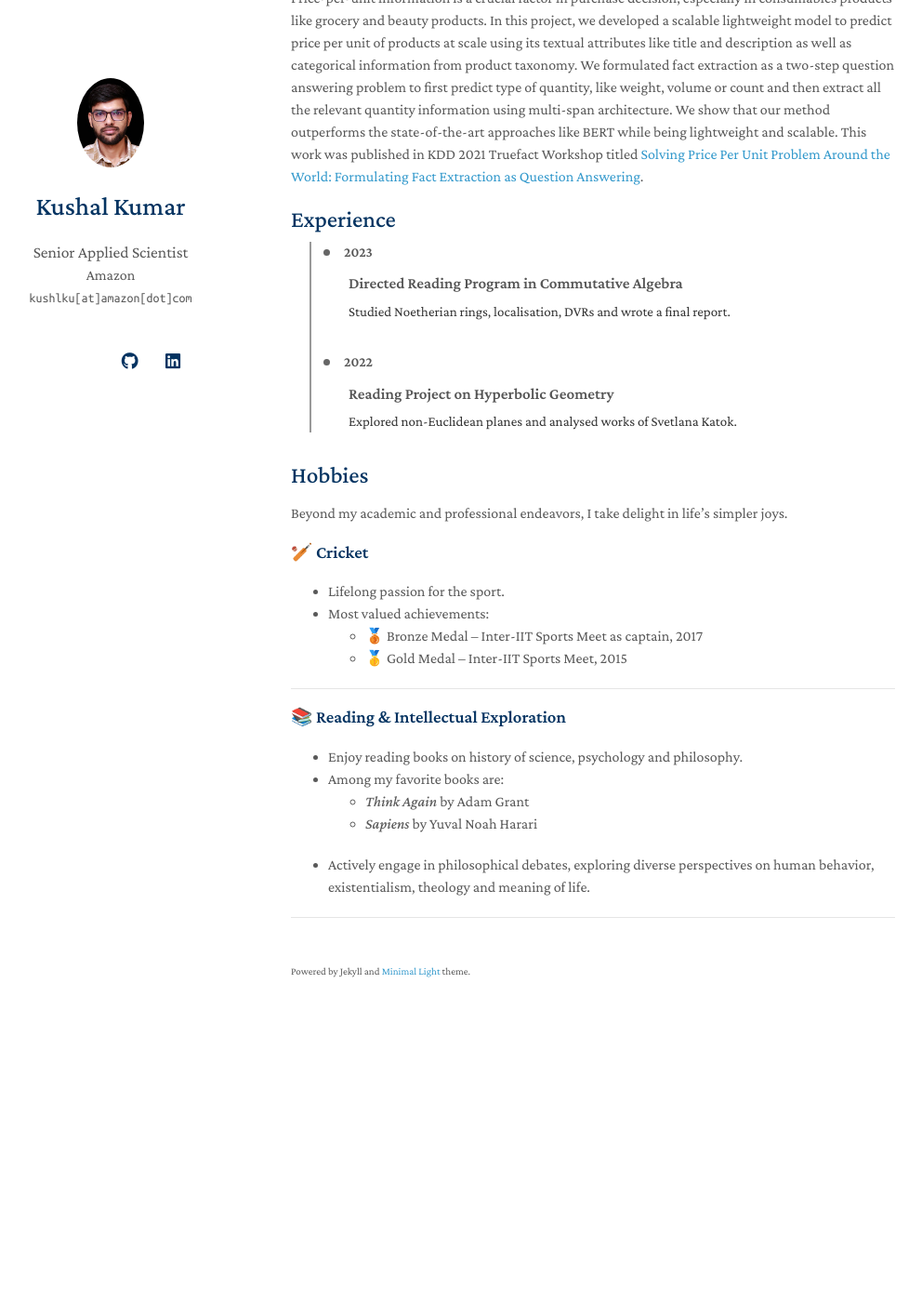
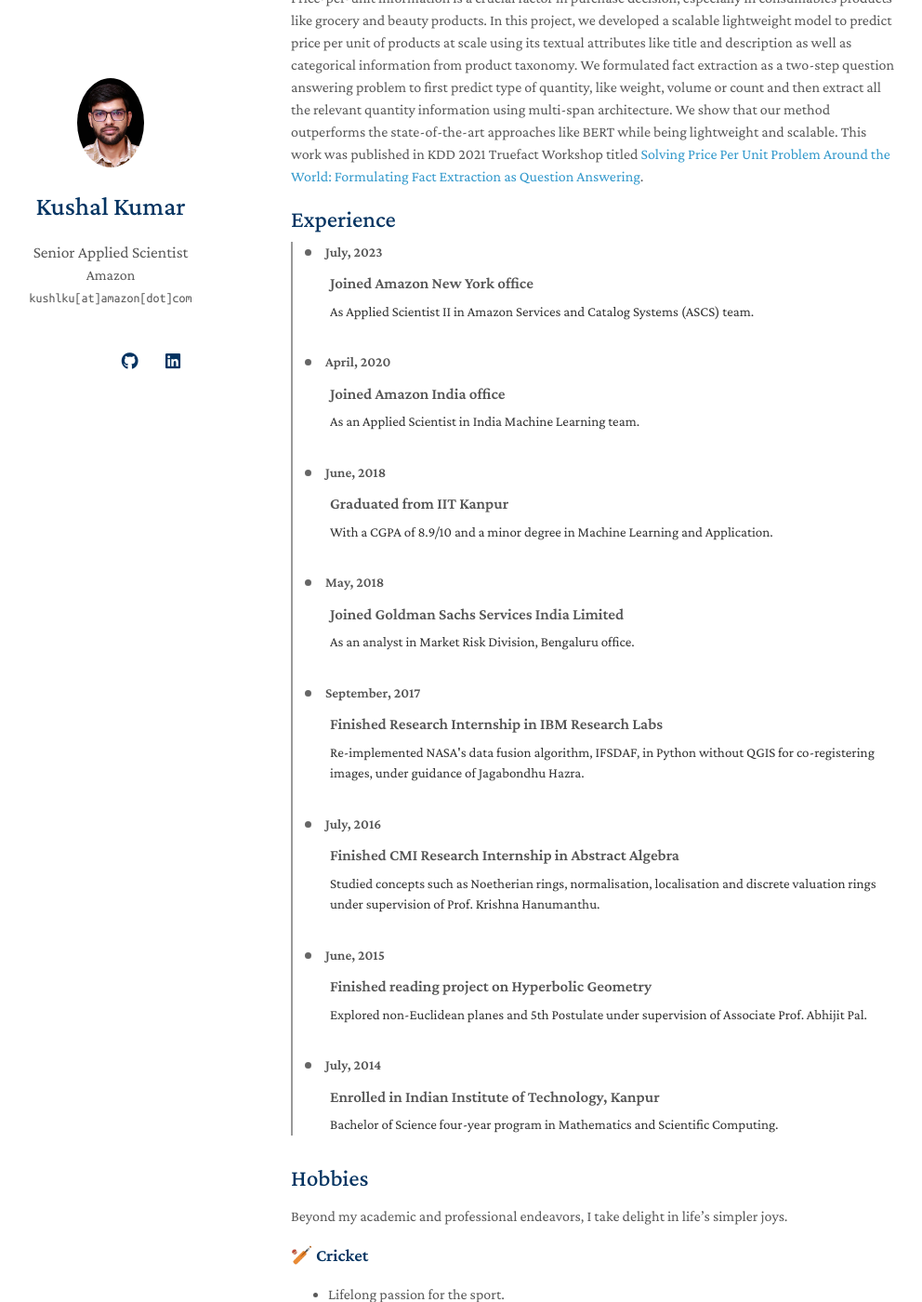
Before and after one commit to kushlku/kushlku.github.io, a Jekyll site: the page built from index.md, in a window 1280 px wide and 1400 px high, scrolled down 2585 px. Shown: the whole window at 93% size, without its empty margins (157-1149 px from the left). Built offline with Jekyll 4.4.1, drawn with Linux system fonts in a browser that asks for light colours; a style sheet for code colours, icons or effects is not loaded; before the commit the page ends 3710 px from its top, so only the background shows below that.

Commit message:
Detailed timeline

```diff
--- a/_data/timeline.yml
+++ b/_data/timeline.yml
@@ -1,7 +1,25 @@
 main:
-  - date: "2023"
-    title: "Directed Reading Program in Commutative Algebra"
-    summary: "Studied Noetherian rings, localisation, DVRs and wrote a final report."
-  - date: "2022"
-    title: "Reading Project on Hyperbolic Geometry"
-    summary: "Explored non-Euclidean planes and analysed works of Svetlana Katok."
+  - date: "July, 2023"
+    title: "Joined Amazon New York office"
+    summary: "As Applied Scientist II in Amazon Services and Catalog Systems (ASCS) team."
+  - date: "April, 2020"
+    title: "Joined Amazon India office"
+    summary: "As an Applied Scientist in India Machine Learning team."
+  - date: "June, 2018"
+    title: "Graduated from IIT Kanpur"
+    summary: "With a CGPA of 8.9/10 and a minor degree in Machine Learning and Application."
+  - date: "May, 2018"
+    title: "Joined Goldman Sachs Services India Limited"
+    summary: "As an analyst in Market Risk Division, Bengaluru office."
+  - date: "September, 2017"
+    title: "Finished Research Internship in IBM Research Labs"
+    summary: "Re-implemented NASA's data fusion algorithm, IFSDAF, in Python without QGIS for co-registering images, under guidance of Jagabondhu Hazra."
+  - date: "July, 2016"
+    title: "Finished CMI Research Internship in Abstract Algebra"
+    summary: "Studied concepts such as Noetherian rings, normalisation, localisation and discrete valuation rings under supervision of Prof. Krishna Hanumanthu."
+  - date: "June, 2015"
+    title: "Finished reading project on Hyperbolic Geometry"
+    summary: "Explored non-Euclidean planes and 5th Postulate under supervision of Associate Prof. Abhijit Pal."
+  - date: "July, 2014"
+    title: "Enrolled in Indian Institute of Technology, Kanpur"
+    summary: "Bachelor of Science four-year program in Mathematics and Scientific Computing."
--- a/_includes/timeline.md
+++ b/_includes/timeline.md
@@ -23,7 +23,6 @@
 .timeline-list {
   list-style: none;
   border-left: 2px solid #999;
-  margin-left: 20px;
   padding-left: 25px;
 }
 
```
